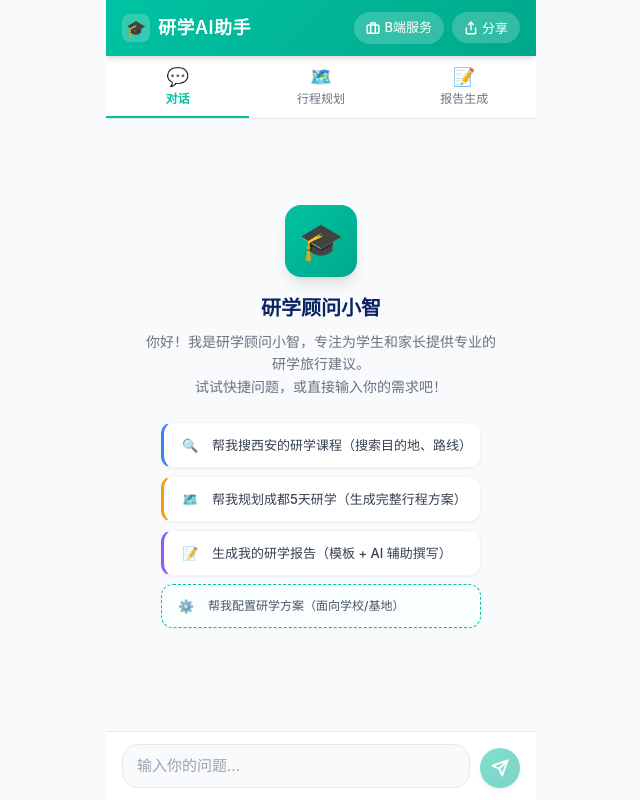
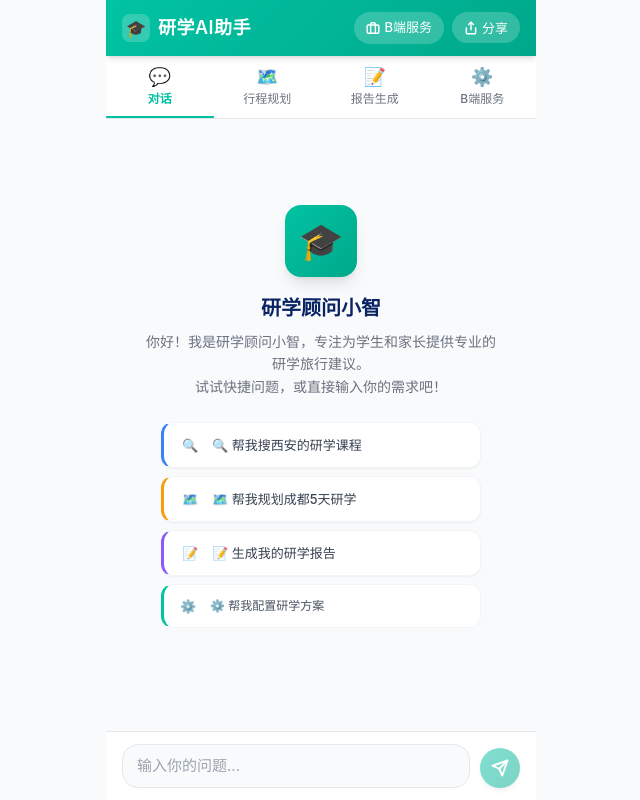
Before and after one commit to 380283312-cyber/yanxue-h5, a Next.js app: page / in a window 1280 px wide. Shown: the whole page, without its empty margins (319-959 px from the left). Built offline with nearby package versions, Linux system fonts and the light colour scheme.

Commit message:
fix: 1) 添加B端服务Tab 2) 快速指令卡文字去括号不换行 3) B端卡样式改为白底+左侧细色条

```diff
--- a/app/globals.css
+++ b/app/globals.css
@@ -368,13 +368,15 @@ a {
   line-height: 1.4;
 }
 
-/* B端服务入口卡 — 虚线边框，更低调 */
+/* B端服务入口卡 — 白底+左侧细色条，更小一号 */
 .quick-prompt-btn--biz {
-  border: 1.5px dashed var(--accent, var(--primary));
-  background: #f8fffe;
+  border: 1px solid var(--gray-100);
+  background: var(--white);
+  border-left: 3px solid var(--accent, var(--primary));
   font-size: 12px;
   color: var(--gray-600);
   padding: 9px 12px;
+  box-shadow: none;
 }
 
 .quick-prompt-btn--biz .quick-prompt-label {
@@ -382,8 +384,8 @@ a {
 }
 
 .quick-prompt-btn--biz:hover {
-  background: #f0fffe;
-  border-style: solid;
+  background: #fafafa;
+  box-shadow: var(--shadow-sm);
 }
 
 /* ===================== */
--- a/app/page.tsx
+++ b/app/page.tsx
@@ -13,25 +13,25 @@ import { streamChat, buildSystemPrompt } from "@/lib/minimax";
 
 const QUICK_PROMPTS = [
   {
-    label: "帮我搜西安的研学课程（搜索目的地、路线）",
+    label: "🔍 帮我搜西安的研学课程",
     icon: "🔍",
     accent: "#3b82f6",
     prompt: "请从研学知识库中搜索西安的研学课程，包括课程名称、适合年级、天数、费用、亮点介绍。",
   },
   {
-    label: "帮我规划成都5天研学（生成完整行程方案）",
+    label: "🗺️ 帮我规划成都5天研学",
     icon: "🗺️",
     accent: "#f59e0b",
     prompt: "请为初中生规划一份成都5天研学行程，包含每天景点安排、学习目标、费用预算和行前准备清单。",
   },
   {
-    label: "生成我的研学报告（模板 + AI 辅助撰写）",
+    label: "📝 生成我的研学报告",
     icon: "📝",
     accent: "#8b5cf6",
     prompt: "请帮我生成一份研学报告模板，包含：基本信息、研学概要、详细记录（按天）、收获与反思、评语区域。需要填写的内容请用占位符标注。",
   },
   {
-    label: "帮我配置研学方案（面向学校/基地）",
+    label: "⚙️ 帮我配置研学方案",
     icon: "⚙️",
     accent: "#01c3a3",
     prompt: "我需要为学校（或研学基地）配置一套研学课程方案。请根据我的需求推荐合适的研学主题、目标客群（年级段）、课程时长、费用区间、特色亮点，以及配套的行程建议和营销卖点。",
@@ -41,7 +41,7 @@ const QUICK_PROMPTS = [
 
 // ─── Tab Type ────────────────────────────────────────────────────────────────
 
-type Tab = "chat" | "itinerary" | "report";
+type Tab = "chat" | "itinerary" | "report" | "biz";
 
 // ─── Itinerary Form ─────────────────────────────────────────────────────────
 
@@ -398,13 +398,20 @@ ${summary || "（用户未填写具体内容）"}
           { id: "chat", label: "对话", icon: "💬" },
           { id: "itinerary", label: "行程规划", icon: "🗺️" },
           { id: "report", label: "报告生成", icon: "📝" },
+          { id: "biz", label: "B端服务", icon: "⚙️" },
         ].map((tab) => (
           <button
             key={tab.id}
             role="tab"
             aria-selected={activeTab === tab.id}
             className={`tab-item ${activeTab === tab.id ? "active" : ""}`}
-            onClick={() => setActiveTab(tab.id as Tab)}
+            onClick={() => {
+              if (tab.id === "biz") {
+                router.push("/biz");
+              } else {
+                setActiveTab(tab.id as Tab);
+              }
+            }}
           >
             <span className="tab-icon">{tab.icon}</span>
             {tab.label}
```
